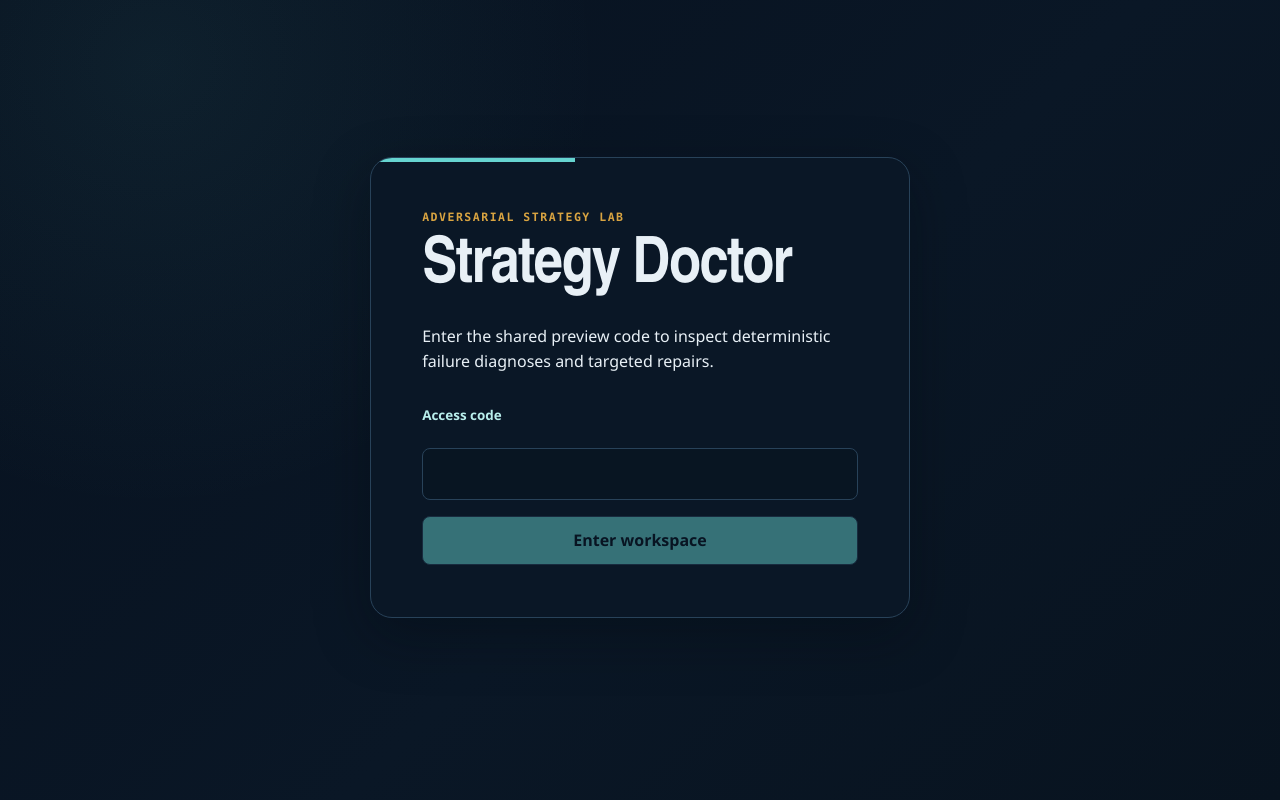
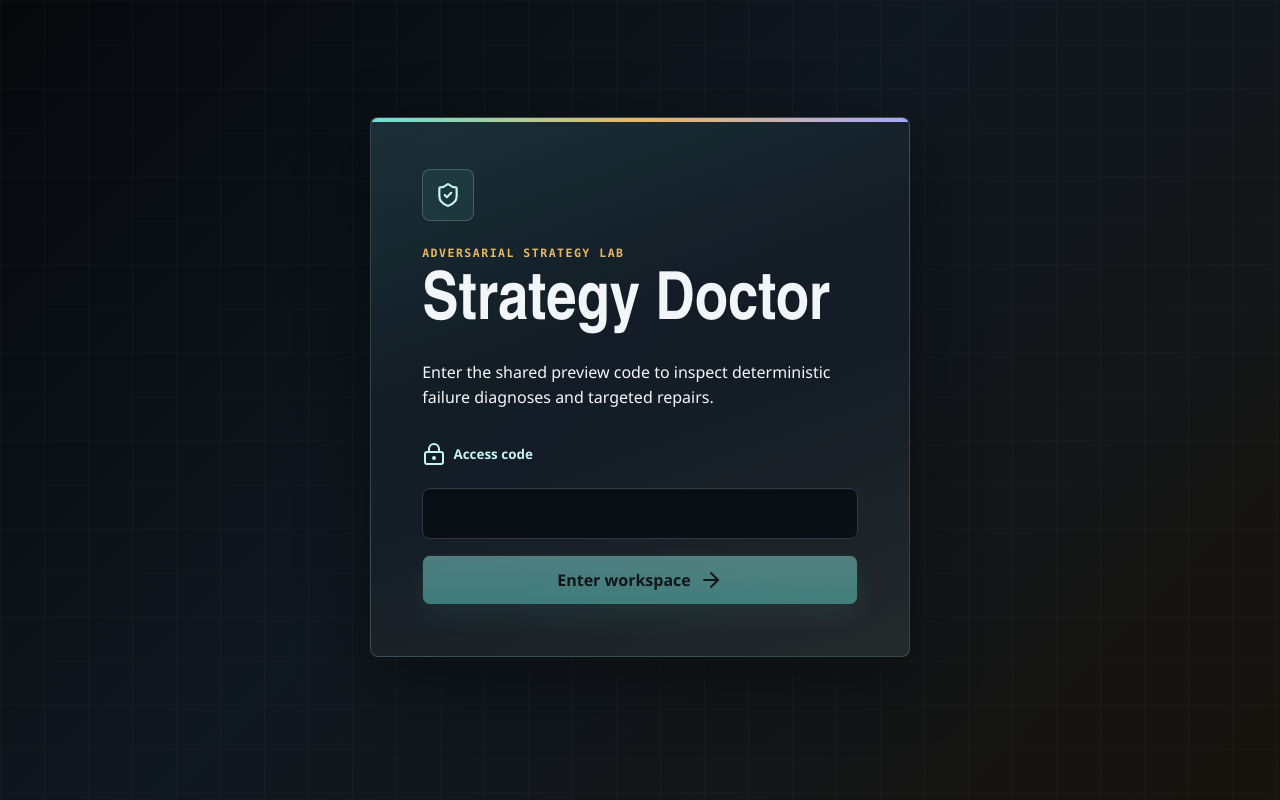
Before and after one commit to jiang4wqy/strategy-doctor, a React (Vite) app in the folder web/: page / in a window 1280 px wide. Built offline with nearby package versions, Linux system fonts and the light colour scheme.

Commit message:
feat: polish judge mode visual design

```diff
--- a/package.json
+++ b/package.json
@@ -51,6 +51,7 @@
     "@modelcontextprotocol/sdk": "^1.29.0",
     "echarts": "^6.1.0",
     "fastify": "^5.8.5",
+    "lucide-react": "^1.21.0",
     "react": "^19.2.7",
     "react-dom": "^19.2.7",
     "zod": "^4.4.3"
--- a/web/src/components/DiagnosisWorkspace.tsx
+++ b/web/src/components/DiagnosisWorkspace.tsx
@@ -34,7 +34,7 @@ export function DiagnosisWorkspace({
     <div className="diagnosis-workspace">
       <header className="workspace-header">
         <div>
-          <p className="eyebrow">03 · Adversarial diagnosis</p>
+          <p className="eyebrow">03 / Adversarial diagnosis</p>
           <h1>{request.strategy.name}</h1>
           <p>
             Treatment failures, targeted repair, and independent held-out
--- a/web/src/components/HistoryPanel.tsx
+++ b/web/src/components/HistoryPanel.tsx
@@ -31,7 +31,7 @@ export function HistoryPanel({
 
   return (
     <aside className="history-panel" aria-label="Local diagnosis history">
-      <p className="eyebrow">Local history · newest first</p>
+      <p className="eyebrow">Local history / newest first</p>
       <ul>
         {records.map(record => (
           <li key={record.id}>
--- a/web/src/components/LoginScreen.tsx
+++ b/web/src/components/LoginScreen.tsx
@@ -1,4 +1,9 @@
 import { useState, type FormEvent } from 'react';
+import {
+  ArrowRight,
+  LockKeyhole,
+  ShieldCheck,
+} from 'lucide-react';
 
 export interface LoginScreenProps {
   onLogin(accessCode: string): Promise<void>;
@@ -27,6 +32,9 @@ export function LoginScreen({ onLogin }: LoginScreenProps) {
   return (
     <main className="login-shell">
       <section className="login-card" aria-labelledby="login-title">
+        <div className="login-icon" aria-hidden="true">
+          <ShieldCheck />
+        </div>
         <p className="eyebrow">Adversarial strategy lab</p>
         <h1 id="login-title">Strategy Doctor</h1>
         <p>
@@ -34,7 +42,10 @@ export function LoginScreen({ onLogin }: LoginScreenProps) {
           diagnoses and targeted repairs.
         </p>
         <form onSubmit={submit}>
-          <label htmlFor="access-code">Access code</label>
+          <label htmlFor="access-code">
+            <LockKeyhole aria-hidden="true" />
+            Access code
+          </label>
           <input
             id="access-code"
             type="password"
@@ -46,6 +57,7 @@ export function LoginScreen({ onLogin }: LoginScreenProps) {
           {error ? <p role="alert">{error}</p> : null}
           <button type="submit" disabled={loading || accessCode.length === 0}>
             {loading ? 'Checking access...' : 'Enter workspace'}
+            <ArrowRight aria-hidden="true" />
           </button>
         </form>
       </section>
--- a/web/src/components/StrategyComposer.tsx
+++ b/web/src/components/StrategyComposer.tsx
@@ -47,7 +47,7 @@ export function StrategyComposer({
 
   return (
     <section className="composer-panel" aria-labelledby="composer-title">
-      <p className="eyebrow">01 · Strategy intake</p>
+      <p className="eyebrow">01 / Strategy intake</p>
       <h2 id="composer-title">Describe the strategy</h2>
       <p>
         Use one registered pattern. The parser creates a draft; it does not
@@ -93,7 +93,7 @@ export function StrategyComposer({
         <div className="form-footer">
           <span>{text.length} / 2000</span>
           <button type="submit" disabled={loading || text.trim().length === 0}>
-            {loading ? 'Parsing…' : 'Parse strategy'}
+            {loading ? 'Parsing...' : 'Parse strategy'}
           </button>
         </div>
         {error ? <p role="alert">{error}</p> : null}
--- a/web/src/components/StrategyConfirmation.tsx
+++ b/web/src/components/StrategyConfirmation.tsx
@@ -103,7 +103,7 @@ export function StrategyConfirmation({
 
   return (
     <section className="confirmation-panel" aria-labelledby="confirm-title">
-      <p className="eyebrow">02 · Confirmation boundary</p>
+      <p className="eyebrow">02 / Confirmation boundary</p>
       <h2 id="confirm-title">{definition.displayName}</h2>
       <p>{definition.description}</p>
       <div className="draft-meta">
@@ -159,7 +159,7 @@ export function StrategyConfirmation({
           <p role="alert">{error ?? externalError}</p>
         ) : null}
         <button type="submit" disabled={loading}>
-          {loading ? 'Running diagnosis…' : 'Confirm and diagnose'}
+          {loading ? 'Running diagnosis...' : 'Confirm and diagnose'}
         </button>
       </form>
     </section>
--- a/web/src/styles/global.css
+++ b/web/src/styles/global.css
@@ -14,11 +14,25 @@ body {
   min-height: 100vh;
   color: var(--text);
   background:
-    radial-gradient(circle at 12% 8%, rgba(102, 212, 208, 0.07), transparent 28rem),
-    linear-gradient(135deg, #07111f 0%, #0a1726 55%, #08131f 100%);
+    linear-gradient(rgba(255, 255, 255, 0.025) 1px, transparent 1px),
+    linear-gradient(90deg, rgba(255, 255, 255, 0.022) 1px, transparent 1px),
+    linear-gradient(135deg, #06080b 0%, #101820 46%, #17130e 100%);
+  background-size: 44px 44px, 44px 44px, auto;
   font-family: var(--body);
   line-height: 1.55;
   text-rendering: optimizeLegibility;
+}
+
+body::before {
+  position: fixed;
+  inset: 0;
+  z-index: -1;
+  pointer-events: none;
+  background:
+    linear-gradient(115deg, rgba(105, 224, 214, 0.12), transparent 26%),
+    linear-gradient(245deg, rgba(232, 184, 97, 0.12), transparent 28%),
+    rgba(7, 9, 13, 0.64);
+  content: "";
 }
 
 button,
@@ -34,12 +48,20 @@ select {
 }
 
 button {
+  display: inline-flex;
+  min-height: 42px;
+  align-items: center;
+  justify-content: center;
+  gap: 0.5rem;
   border: 1px solid var(--line);
   border-radius: var(--radius-sm);
   padding: 0.72rem 1rem;
   color: var(--ink-950);
-  background: var(--ice);
+  background:
+    linear-gradient(180deg, rgba(255, 255, 255, 0.24), transparent),
+    var(--ice);
   font-weight: 700;
+  box-shadow: 0 12px 28px rgba(105, 224, 214, 0.16);
   transition:
     transform 160ms ease,
     border-color 160ms ease,
@@ -74,7 +96,8 @@ select {
   border-radius: var(--radius-sm);
   padding: 0.78rem 0.9rem;
   color: var(--text);
-  background: #081522;
+  background: rgba(7, 12, 18, 0.86);
+  box-shadow: inset 0 1px 0 rgba(255, 255, 255, 0.03);
 }
 
 textarea {
@@ -97,16 +120,16 @@ h1,
 h2,
 h3 {
   font-family: var(--display);
-  letter-spacing: -0.025em;
+  letter-spacing: 0;
 }
 
 h1 {
-  font-size: clamp(2.1rem, 5vw, 4.8rem);
-  line-height: 0.98;
+  font-size: 4.15rem;
+  line-height: 0.95;
 }
 
 h2 {
-  font-size: clamp(1.45rem, 3vw, 2.35rem);
+  font-size: 2rem;
 }
 
 h3 {
@@ -135,11 +158,17 @@ pre {
 }
 
 label {
-  display: block;
+  display: flex;
+  align-items: center;
+  gap: 0.45rem;
   margin-bottom: var(--space-1);
   color: var(--ice-soft);
   font-size: 0.84rem;
   font-weight: 700;
+}
+
+svg {
+  flex: 0 0 auto;
 }
 
 [role="alert"] {
@@ -156,6 +185,16 @@ label {
   text-transform: uppercase;
 }
 
+@media (max-width: 760px) {
+  h1 {
+    font-size: 2.75rem;
+  }
+
+  h2 {
+    font-size: 1.55rem;
+  }
+}
+
 @media (prefers-reduced-motion: reduce) {
   *,
   *::before,
--- a/web/src/styles/layout.css
+++ b/web/src/styles/layout.css
@@ -20,20 +20,41 @@
   width: min(100%, 540px);
   overflow: hidden;
   padding: clamp(1.5rem, 5vw, 3.2rem);
-  border: 1px solid var(--line);
+  border: 1px solid rgba(196, 245, 239, 0.18);
   border-radius: var(--radius-lg);
-  background: rgba(10, 23, 38, 0.92);
+  background:
+    linear-gradient(160deg, rgba(105, 224, 214, 0.1), transparent 38%),
+    linear-gradient(340deg, rgba(232, 184, 97, 0.08), transparent 42%),
+    var(--surface-strong);
   box-shadow: var(--shadow);
+  backdrop-filter: blur(18px);
 }
 
 .login-card::before {
   position: absolute;
   top: 0;
   left: 0;
-  width: 38%;
+  width: 100%;
   height: 4px;
-  background: var(--ice);
+  background: linear-gradient(90deg, var(--ice), var(--amber), var(--violet));
   content: "";
+}
+
+.login-icon {
+  display: inline-grid;
+  width: 52px;
+  height: 52px;
+  place-items: center;
+  margin-bottom: var(--space-4);
+  border: 1px solid rgba(196, 245, 239, 0.22);
+  border-radius: var(--radius-sm);
+  color: var(--ice-soft);
+  background: rgba(105, 224, 214, 0.08);
+}
+
+.login-icon svg {
+  width: 26px;
+  height: 26px;
 }
 
 .login-card h1 {
@@ -55,8 +76,11 @@
 .chart-panel {
   border: 1px solid var(--line);
   border-radius: var(--radius-md);
-  background: rgba(13, 28, 43, 0.88);
-  box-shadow: 0 12px 34px rgba(1, 8, 16, 0.19);
+  background:
+    linear-gradient(180deg, rgba(255, 255, 255, 0.035), transparent),
+    var(--surface);
+  box-shadow: 0 18px 44px rgba(0, 0, 0, 0.24);
+  backdrop-filter: blur(12px);
 }
 
 .composer-panel,
@@ -403,53 +427,213 @@ th {
 .judge-shell {
   width: min(1440px, calc(100% - 2rem));
   margin: 0 auto;
-  padding: clamp(1rem, 3vw, 2.2rem) 0 4rem;
+  padding: clamp(1rem, 3vw, 2.2rem) 0 5rem;
 }
 
 .judge-hero {
+  position: relative;
   display: grid;
-  grid-template-columns: minmax(0, 1fr) auto;
-  gap: var(--space-4);
-  align-items: end;
-  padding: clamp(1rem, 4vw, 2.4rem) 0 var(--space-4);
-  border-bottom: 1px solid var(--line);
+  grid-template-columns: minmax(0, 1fr) minmax(25rem, 0.72fr);
+  gap: clamp(1.5rem, 4vw, 4rem);
+  align-items: center;
+  min-height: min(760px, calc(100vh - 3rem));
+  padding: clamp(1.6rem, 5vw, 4rem);
+  overflow: hidden;
+  border: 1px solid rgba(196, 245, 239, 0.16);
+  border-radius: var(--radius-lg);
+  background:
+    linear-gradient(145deg, rgba(105, 224, 214, 0.13), transparent 28%),
+    linear-gradient(330deg, rgba(232, 184, 97, 0.13), transparent 32%),
+    linear-gradient(180deg, rgba(255, 255, 255, 0.045), transparent),
+    rgba(12, 17, 23, 0.88);
+  box-shadow: var(--shadow);
+  backdrop-filter: blur(16px);
+}
+
+.judge-hero::after {
+  position: absolute;
+  right: -16%;
+  bottom: -24%;
+  width: 52%;
+  aspect-ratio: 1;
+  border: 1px solid rgba(105, 224, 214, 0.2);
+  border-radius: 50%;
+  background:
+    repeating-conic-gradient(
+      from 12deg,
+      rgba(105, 224, 214, 0.11) 0deg 12deg,
+      transparent 12deg 24deg
+    );
+  opacity: 0.45;
+  content: "";
+}
+
+.judge-hero-copy {
+  position: relative;
+  z-index: 1;
+}
+
+.judge-status-row {
+  display: flex;
+  flex-wrap: wrap;
+  gap: var(--space-2);
+  margin-bottom: var(--space-5);
+}
+
+.judge-status-row span {
+  display: inline-flex;
+  align-items: center;
+  gap: 0.45rem;
+  border: 1px solid rgba(196, 245, 239, 0.18);
+  border-radius: 999px;
+  padding: 0.4rem 0.7rem;
+  color: var(--ice-soft);
+  background: rgba(105, 224, 214, 0.07);
+  font-family: var(--mono);
+  font-size: 0.72rem;
+}
+
+.judge-status-row svg {
+  width: 14px;
+  height: 14px;
 }
 
 .judge-hero h1 {
-  max-width: 13ch;
+  max-width: 10ch;
   margin-bottom: var(--space-3);
-  font-size: clamp(2.4rem, 7vw, 5.4rem);
+  font-size: 5.35rem;
+  text-wrap: balance;
 }
 
 .judge-lede {
-  max-width: 76ch;
+  max-width: 68ch;
   color: var(--muted);
-  font-size: 1.05rem;
+  font-size: 1.12rem;
 }
 
 .judge-actions {
   display: flex;
   flex-wrap: wrap;
-  justify-content: flex-end;
   gap: var(--space-2);
+  margin-top: var(--space-5);
 }
 
 .judge-actions a {
   display: inline-flex;
   min-height: 44px;
   align-items: center;
+  gap: 0.5rem;
   border: 1px solid var(--line);
   border-radius: var(--radius-sm);
-  padding: 0.7rem 0.95rem;
+  padding: 0.75rem 1rem;
   color: var(--ink-950);
-  background: var(--ice);
+  background:
+    linear-gradient(180deg, rgba(255, 255, 255, 0.24), transparent),
+    var(--ice);
+  box-shadow: 0 14px 34px rgba(105, 224, 214, 0.18);
   font-weight: 700;
   text-decoration: none;
 }
 
+.judge-actions svg {
+  width: 17px;
+  height: 17px;
+}
+
 .judge-actions a + a {
   color: var(--text);
-  background: transparent;
+  background: rgba(255, 255, 255, 0.035);
+  box-shadow: none;
+}
+
+.judge-terminal {
+  position: relative;
+  z-index: 1;
+  display: grid;
+  gap: var(--space-3);
+  padding: var(--space-4);
+  border: 1px solid rgba(196, 245, 239, 0.18);
+  border-radius: var(--radius-lg);
+  background:
+    linear-gradient(180deg, rgba(255, 255, 255, 0.055), transparent),
+    rgba(5, 10, 15, 0.74);
+  box-shadow: 0 30px 80px rgba(0, 0, 0, 0.34);
+}
+
+.terminal-topline {
+  display: flex;
+  justify-content: space-between;
+  gap: var(--space-3);
+  color: var(--quiet);
+  font-family: var(--mono);
+  font-size: 0.78rem;
+}
+
+.terminal-topline strong {
+  color: var(--positive);
+}
+
+.market-curve {
+  display: grid;
+  grid-template-columns: repeat(7, minmax(0, 1fr));
+  gap: 0.55rem;
+  align-items: end;
+  min-height: 190px;
+  padding: var(--space-3);
+  border: 1px solid rgba(196, 245, 239, 0.1);
+  background:
+    linear-gradient(180deg, rgba(105, 224, 214, 0.08), transparent),
+    rgba(6, 11, 17, 0.82);
+}
+
+.market-curve span {
+  display: block;
+  min-height: 34px;
+  border-radius: 2px 2px 0 0;
+  background:
+    linear-gradient(180deg, var(--ice), rgba(105, 224, 214, 0.18));
+  box-shadow: 0 0 24px rgba(105, 224, 214, 0.18);
+}
+
+.market-curve span:nth-child(1) { height: 42%; }
+.market-curve span:nth-child(2) { height: 70%; }
+.market-curve span:nth-child(3) { height: 58%; }
+.market-curve span:nth-child(4) { height: 86%; background: linear-gradient(180deg, var(--amber), rgba(232, 184, 97, 0.18)); }
+.market-curve span:nth-child(5) { height: 52%; }
+.market-curve span:nth-child(6) { height: 35%; background: linear-gradient(180deg, var(--risk), rgba(255, 127, 111, 0.16)); }
+.market-curve span:nth-child(7) { height: 78%; }
+
+.terminal-grid {
+  display: grid;
+  grid-template-columns: repeat(3, minmax(0, 1fr));
+  gap: var(--space-2);
+}
+
+.terminal-grid div,
+.signal-stack div {
+  border: 1px solid rgba(196, 245, 239, 0.12);
+  padding: 0.75rem;
+  background: rgba(255, 255, 255, 0.035);
+}
+
+.terminal-grid span,
+.signal-stack span {
+  display: block;
+  color: var(--quiet);
+  font-size: 0.72rem;
+}
+
+.terminal-grid strong,
+.signal-stack strong {
+  display: block;
+  margin-top: 0.35rem;
+  color: var(--text);
+  font-family: var(--mono);
+}
+
+.signal-stack {
+  display: grid;
+  gap: var(--space-2);
 }
 
 .judge-scoreboard,
@@ -470,10 +654,13 @@ th {
 .judge-metric,
 .judge-panel,
 .judge-band {
-  border: 1px solid var(--line);
+  border: 1px solid rgba(196, 245, 239, 0.14);
   border-radius: var(--radius-md);
-  background: rgba(13, 28, 43, 0.88);
-  box-shadow: 0 12px 34px rgba(1, 8, 16, 0.16);
+  background:
+    linear-gradient(180deg, rgba(255, 255, 255, 0.045), transparent),
+    var(--surface);
+  box-shadow: 0 18px 44px rgba(0, 0, 0, 0.22);
+  backdrop-filter: blur(12px);
 }
 
 .judge-metric,
@@ -482,7 +669,24 @@ th {
 }
 
 .judge-metric {
-  border-top: 2px solid var(--amber);
+  position: relative;
+  overflow: hidden;
+}
+
+.judge-metric::before {
+  position: absolute;
+  inset: 0 auto 0 0;
+  width: 3px;
+  background: linear-gradient(180deg, var(--ice), var(--amber));
+  content: "";
+}
+
+.judge-metric svg,
+.judge-panel svg {
+  width: 24px;
+  height: 24px;
+  margin-bottom: var(--space-3);
+  color: var(--ice);
 }
 
 .judge-metric span {
@@ -504,7 +708,7 @@ th {
 }
 
 .judge-panel h2 {
-  font-size: 1.15rem;
+  font-size: 1.12rem;
 }
 
 .judge-band {
@@ -524,10 +728,10 @@ th {
 .judge-command-list code {
   display: block;
   overflow-wrap: anywhere;
-  border: 1px solid var(--line);
+  border: 1px solid rgba(196, 245, 239, 0.14);
   border-radius: var(--radius-sm);
   padding: 0.75rem 0.9rem;
-  background: #06101b;
+  background: rgba(5, 10, 15, 0.86);
   color: #c7d6e4;
 }
 
@@ -539,6 +743,10 @@ th {
   .judge-hero,
   .judge-band {
     grid-template-columns: 1fr;
+  }
+
+  .judge-hero h1 {
+    font-size: 4rem;
   }
 
   .judge-actions {
@@ -593,8 +801,22 @@ th {
   }
 
   .judge-scoreboard,
-  .judge-grid {
+  .judge-grid,
+  .terminal-grid {
     grid-template-columns: 1fr;
+  }
+
+  .judge-hero {
+    min-height: auto;
+    padding: var(--space-4);
+  }
+
+  .judge-hero h1 {
+    font-size: 2.85rem;
+  }
+
+  .market-curve {
+    min-height: 150px;
   }
 
   .assumption-list li {
--- a/web/src/styles/tokens.css
+++ b/web/src/styles/tokens.css
@@ -1,23 +1,27 @@
 :root {
   color-scheme: dark;
-  --ink-950: #07111f;
-  --ink-900: #0a1726;
-  --ink-850: #0d1c2b;
-  --ink-800: #102233;
-  --ink-700: #193147;
-  --line: #284259;
-  --text: #e8f0f6;
-  --muted: #91a4b7;
-  --quiet: #667b8f;
-  --ice: #66d4d0;
-  --ice-soft: #b9efec;
-  --amber: #d9a441;
-  --risk: #ef7d68;
-  --positive: #6bd3a8;
-  --shadow: 0 18px 54px rgba(1, 8, 16, 0.34);
+  --ink-950: #07090d;
+  --ink-900: #0c1117;
+  --ink-850: #111821;
+  --ink-800: #18212b;
+  --ink-700: #263241;
+  --line: #2d3947;
+  --line-strong: #445568;
+  --text: #f3f6f8;
+  --muted: #a8b4c0;
+  --quiet: #728190;
+  --ice: #69e0d6;
+  --ice-soft: #c4f5ef;
+  --amber: #e8b861;
+  --risk: #ff7f6f;
+  --positive: #80d9aa;
+  --violet: #a9a7ff;
+  --surface: rgba(16, 23, 31, 0.82);
+  --surface-strong: rgba(21, 30, 40, 0.94);
+  --shadow: 0 22px 70px rgba(0, 0, 0, 0.42);
   --radius-sm: 8px;
-  --radius-md: 14px;
-  --radius-lg: 22px;
+  --radius-md: 8px;
+  --radius-lg: 8px;
   --space-1: 0.35rem;
   --space-2: 0.65rem;
   --space-3: 1rem;
```
Also changed, not shown: web/src/components/JudgeMode.tsx (+105 -10 lines), 1 other file (tests, documents, lock files or other folders).
